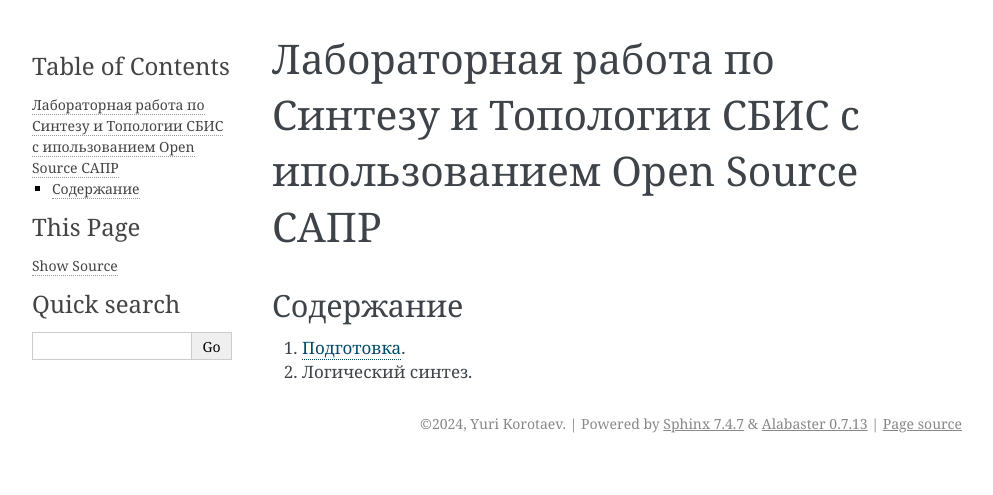
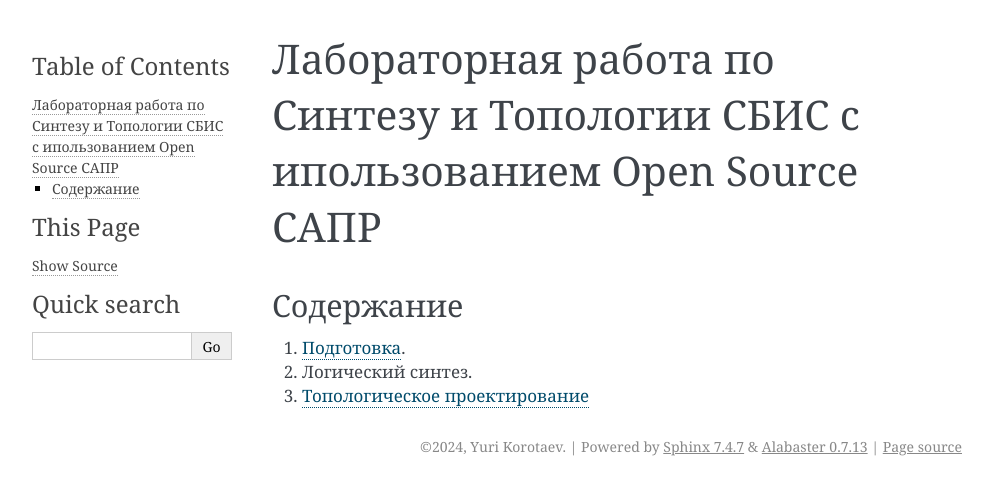
Before and after one commit to korotaevyua/vlsi_be_labs, a Sphinx documentation site: the page built from docs/index.md, in a window 1280 px wide. Shown: the top 495 px of the page, without its empty margins (148-1141 px from the left). Built offline with Sphinx 7.4.7, drawn with Linux system fonts in a browser that asks for light colours.

Commit message:
add layout doc to index

```diff
--- a/docs/index.md
+++ b/docs/index.md
@@ -4,3 +4,4 @@
 
 1. [Подготовка](intro.md).
 2. Логический синтез.
+3. [Топологическое проектирование](layout.md)
```
